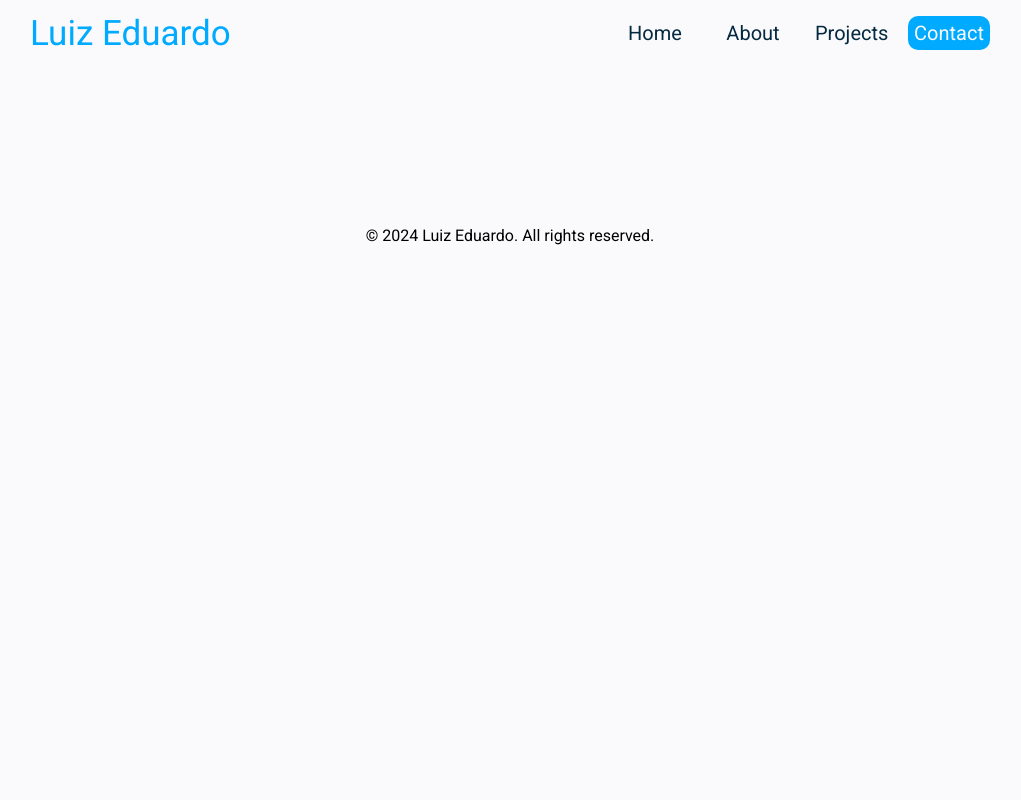
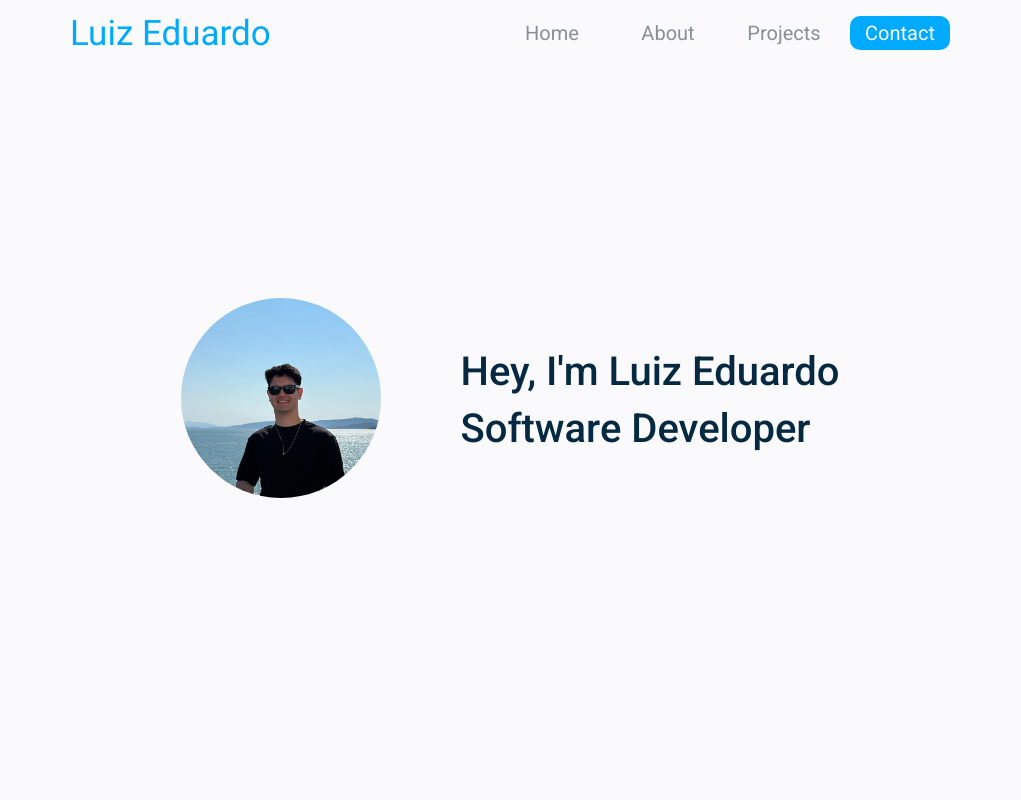
Before and after one commit to Luiz161001/portfolio, a React (Vite) app: page / in a window 1280 px wide. Shown: the top 800 px of the page, without its empty margins (130-1151 px from the left). Built offline with nearby package versions, Linux system fonts and the light colour scheme.

Commit message:
implemented hero section with simple styling

```diff
--- a/src/App.css
+++ b/src/App.css
@@ -3,10 +3,8 @@
 :root {
     --main-collor: #FAFAFC;
     --blue: #00AAFF;
-
-    --hover-blue: #89D5FB;
-
     --text-color: #042940;
+    --text-color-1: #8a8f93;
 }
 
 /* ------------------------ general  ------------------------*/
@@ -15,24 +13,35 @@ html, body {
     margin: 0;
     font-family: 'Roboto', sans-serif;
 }
+section, .header-container{
+    margin: 25vh;
+    margin-top: 0;
+    margin-bottom: 0;
+}
+
+.text {
+    color: var(--text-color);
+    font-size: 2.5em;
+    font-weight: 500;
+}
 
 /* ------------------------ header  ------------------------*/
 header {
     background-color: var(--main-collor);
+    position: fixed;
+    width: 100%;
 }
 
 .header-container {
     display: flex;
     justify-content: space-between;
-    margin: 20vh;
-    margin-top: 0;
 }
 
 nav ul {
     display: flex;
     flex-direction: row;
     list-style: none;
-    gap: 1rem;
+    gap: 1em;
     flex-wrap: wrap;
     align-items: center;
 }
@@ -55,15 +64,16 @@ a {
 .btn {
     display: block;
     background-color: var(--main-collor);
-    width: 4.5rem;
+    width: 4.5em;
     text-align: center;
     border-radius: 10px;
     font-size: 20px;
     padding: 5px;
+    color: var(--text-color-1);
 }
 
 .btn:hover{
-    box-shadow: 2px 2px 2px black;
+    color: var(--text-color);
 }
 
 .nav-contact {
@@ -71,10 +81,25 @@ a {
     background-color: var(--blue);
 }
 
-.nav-contact:hover{
-    background-color: var(--hover-blue);
-    box-shadow: 2px 2px 2px black;
+/* ------------------------ hero  ------------------------*/
+#hero {
+    display: flex;
+    gap: 5em;
+    align-items: center;
+    justify-content: center;
+    height: 100vh;
 }
+
+#hero img {
+    width: 200px;
+    border-radius: 50%;
+}
+
+.hero-effectBox {
+    margin-top: 0.25em;
+}
+
+
 /* ------------------------ footer  ------------------------*/
 footer {
    display: flex;
--- a/src/App.jsx
+++ b/src/App.jsx
@@ -1,11 +1,16 @@
 import './App.css'
 import Header from './components/Header'
 import Footer from './components/Footer'
+import Hero from './components/Hero'
 
 function App() {
   return (
     <>
       <Header/>
+      <Hero/>
+      <Hero/>
+      <Hero/>
+      <Hero/>
       <Footer/>
     </>
   )
--- a/src/components/Header.jsx
+++ b/src/components/Header.jsx
@@ -5,11 +5,11 @@ const Header = () => {
         <header id="header">
             <div className="header-container">
                 <div id="homeLink">
-                    <a href="#hero">Luiz Eduardo</a>
+                    <a href="#home">Luiz Eduardo</a>
                 </div>
                 <nav>
                     <ul>
-                        <li><a href="#hero" className="btn">Home</a></li>
+                        <li><a href="#home" className="btn">Home</a></li>
                         <li><a href="#about" className="btn">About</a></li>
                         <li><a href="#projects" className="btn">Projects</a></li>
                         <li><a href="#contact" className="btn nav-contact">Contact</a></li>
--- a/src/components/Hero.jsx
+++ b/src/components/Hero.jsx
@@ -0,0 +1,23 @@
+import React from "react";
+import pfp from "../assets/myself.jpg";
+
+const Hero = () => {
+    return (
+        <section id="hero">
+            <div id="left">
+                <img src={pfp} alt="Profile Picture"/>
+            </div>
+            <div id="right">
+                <div className="text">
+                    Hey, I'm Luiz Eduardo
+                    <div className="hero-effectBox">
+                        <span>Software</span>
+                        &nbsp;Developer
+                    </div>
+                </div>
+            </div>
+        </section>
+    )
+}
+
+export default Hero;
```
Also changed, not shown: src/assets/myself.jpg (added).
